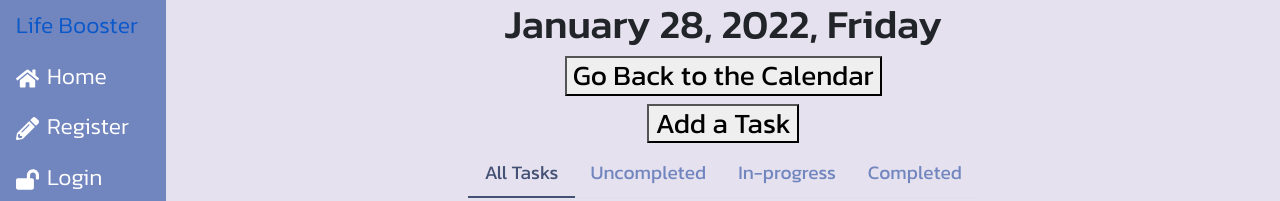
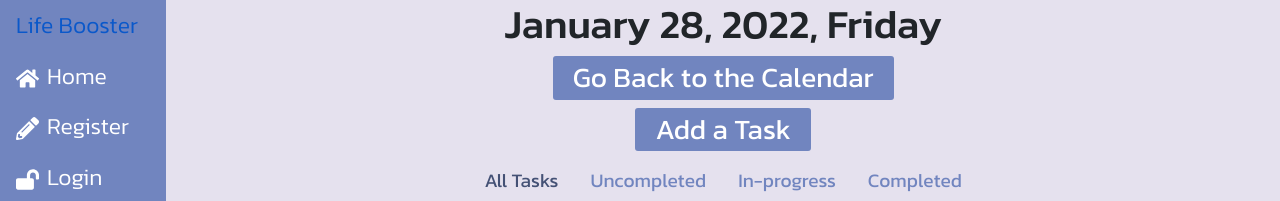
Before and after one commit to hyjin123/life-booster, a React (Create React App) app in the folder frontend/: page /home in a window 1280 px wide. Both pictures are taken after a click on the button "View To-Do List". Shown: the top 201 px of the page. Built offline with nearby package versions, Linux system fonts and the light colour scheme; no server answers.

Commit message:
design changes to the main buttons

```diff
--- a/frontend/src/components/List.css
+++ b/frontend/src/components/List.css
@@ -7,3 +7,15 @@
   flex-direction: column;
   align-items: center;
 }
+
+.main-button {
+  border: none;
+  padding: 5px 20px;
+  background-color: #7185bf;
+  color: white;
+  border-radius: 3px;
+}
+
+.main-button:hover {
+  background-color: #445175;
+}
--- a/frontend/src/components/List.js
+++ b/frontend/src/components/List.js
@@ -68,10 +68,10 @@ export default function List(props) {
         {weekdays[date.getDay()]}
       </h1>
       <h3>
-        <button onClick={handleClick}>Go Back to the Calendar</button>
+        <button className="main-button" onClick={handleClick}>Go Back to the Calendar</button>
       </h3>
       <h3>
-        <button onClick={handleShow}>Add a Task</button>
+        <button className="main-button" onClick={handleShow}>Add a Task</button>
       </h3>
       <Tabs
         id="controlled-tab-example"
```
